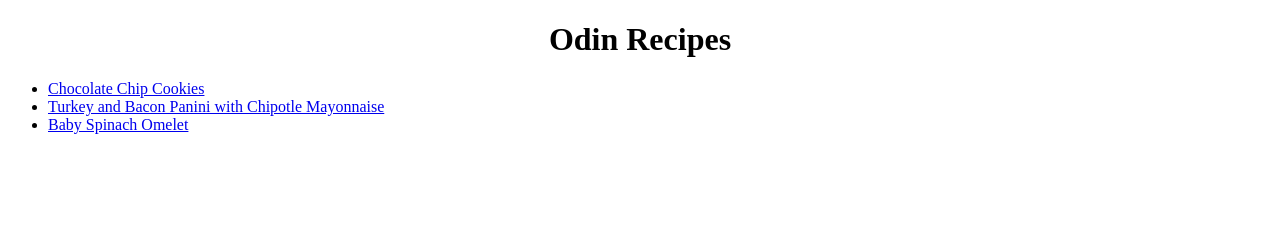
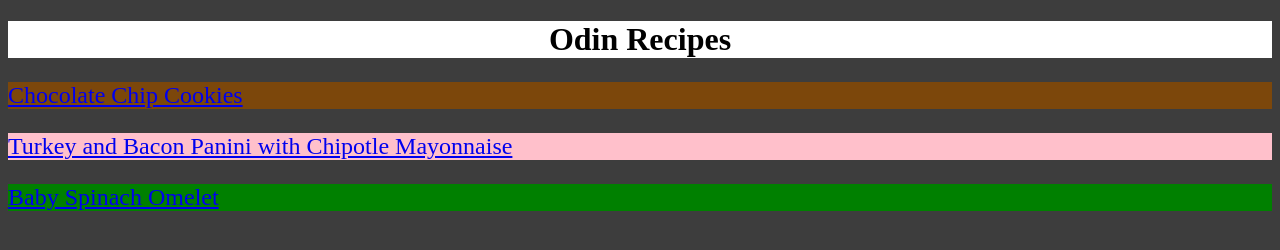
Before and after one commit to 21gabu/Odin-Recipes, a plain HTML site: page index.html in a window 1280 px wide. Drawn offline with Linux system fonts and the light colour scheme.

Commit message:
eddited omelet.css, panini.css and style.css

```diff
--- a/index.html
+++ b/index.html
@@ -6,11 +6,11 @@
         <link rel="stylesheet" href="style.css">
     </head>
     <body>
+
         <h1 id="title">Odin Recipes</h1>
-    <ul>
-        <li><a href="./recipes/chocochips.html">Chocolate Chip Cookies</a></li>
-        <li><a href="./recipes/panini.html">Turkey and Bacon Panini with Chipotle Mayonnaise</a></li>
-        <li><a href="./recipes/omelet.html">Baby Spinach Omelet</a></li>
-    </ul>
+
+       <p class=" recipe one"><a href="./recipes/chocochips.html">Chocolate Chip Cookies</a> </p>
+      <p class="recipe two"><a href="./recipes/panini.html">Turkey and Bacon Panini with Chipotle Mayonnaise</p>
+        <p class="recipe three"><a href="./recipes/omelet.html">Baby Spinach Omelet</a></p>
     </body>
 </html>
--- a/recipes/chocochips.css
+++ b/recipes/chocochips.css
@@ -1,5 +1,12 @@
 #title{
     background-color: rgb(180, 90, 48);
     text-align: center;
-    color: rgba(102, 53, 20, 0.89);
+    color: white;
 }
+body{
+    background-color: bisque;
+}
+#og{
+    background-color: rgb(180, 90, 48);
+    font-size: 20px;
+}
--- a/style.css
+++ b/style.css
@@ -1,6 +1,22 @@
 #title{
+    background-color: white;
     text-align: center;
+    color: rgb(0, 0, 0);
 }
 .recipe{
+    font-size: 24px;
+}
+.one{
+    background-color: rgb(124, 71, 11);
+
 
 }
+.two{
+    background-color: pink;
+}
+.three{
+    background-color: green;
+}
+body{
+    background-color: rgb(61, 61, 61);
+}
```
Also changed, not shown: recipes/chocochips.html (+2 -2 lines), recipes/omelet.html (+3 -2 lines), recipes/panini.html (+4 -3 lines).
